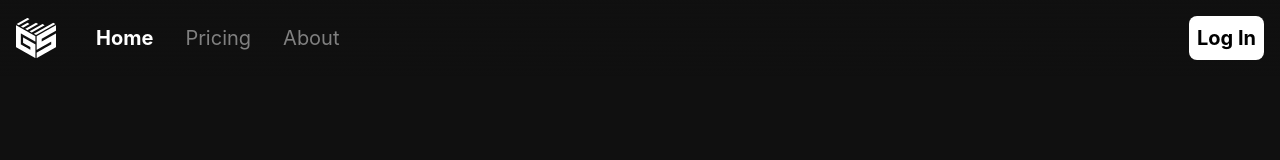
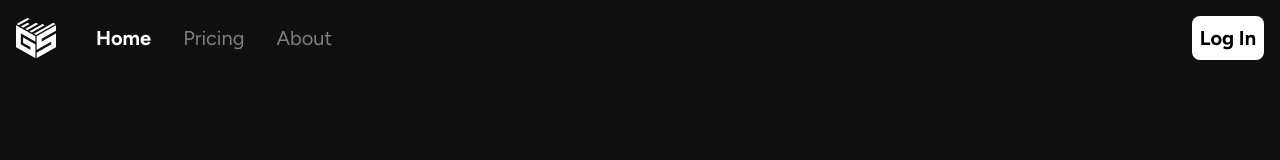
Before and after one commit to fareskebeh/goldstreet, a React (Vite) app in the folder FRONTEND/: page /home in a window 1280 px wide. Shown: the top 160 px of the page. Built offline with nearby package versions, Linux system fonts and the light colour scheme.

Commit message:
Added an animation

```diff
--- a/FRONTEND/src/index.css
+++ b/FRONTEND/src/index.css
@@ -1,9 +1,26 @@
 @import "tailwindcss";
+@font-face {
+  font-family: "Figtree";
+  src: url(./assets/Figtree/Figtree-VariableFont_wght.ttf);
+}
+
+@keyframes shine {
+  0% {
+    background-position: 100%;
+  }
+  100% {
+    background-position: -100%;
+  }
+}
 
 * {
-    font-family: "Inter";
+  font-family: "Figtree";
+}
+
+.animate-shine {
+  animation: shine 5s linear infinite;
 }
 
 body {
-    background: #101010;
+  background: #101010;
 }
```
